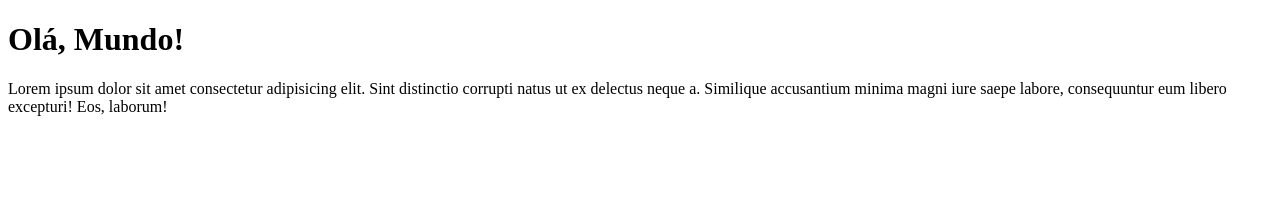
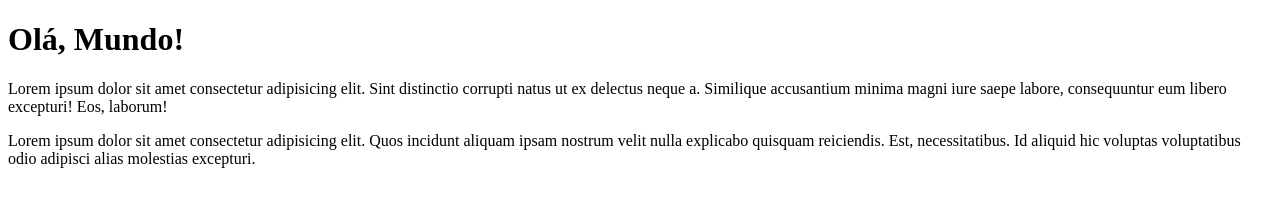
Before and after one commit to jhenifermattos/Ola-Mundo, a plain HTML site: page site-exemplo/index.html in a window 1280 px wide. Drawn offline with Linux system fonts and the light colour scheme.

Commit message:
Adicionei mais um parágrafo

```diff
--- a/site-exemplo/index.html
+++ b/site-exemplo/index.html
@@ -11,6 +11,8 @@
   <p>
     Lorem ipsum dolor sit amet consectetur adipisicing elit. Sint distinctio corrupti natus ut ex delectus neque a. Similique accusantium minima magni iure saepe labore, consequuntur eum libero excepturi! Eos, laborum!
   </p>
-
+  <p>
+    Lorem ipsum dolor sit amet consectetur adipisicing elit. Quos incidunt aliquam ipsam nostrum velit nulla explicabo quisquam reiciendis. Est, necessitatibus. Id aliquid hic voluptas voluptatibus odio adipisci alias molestias excepturi.
+  </p>
 </body>
 </html>
```
